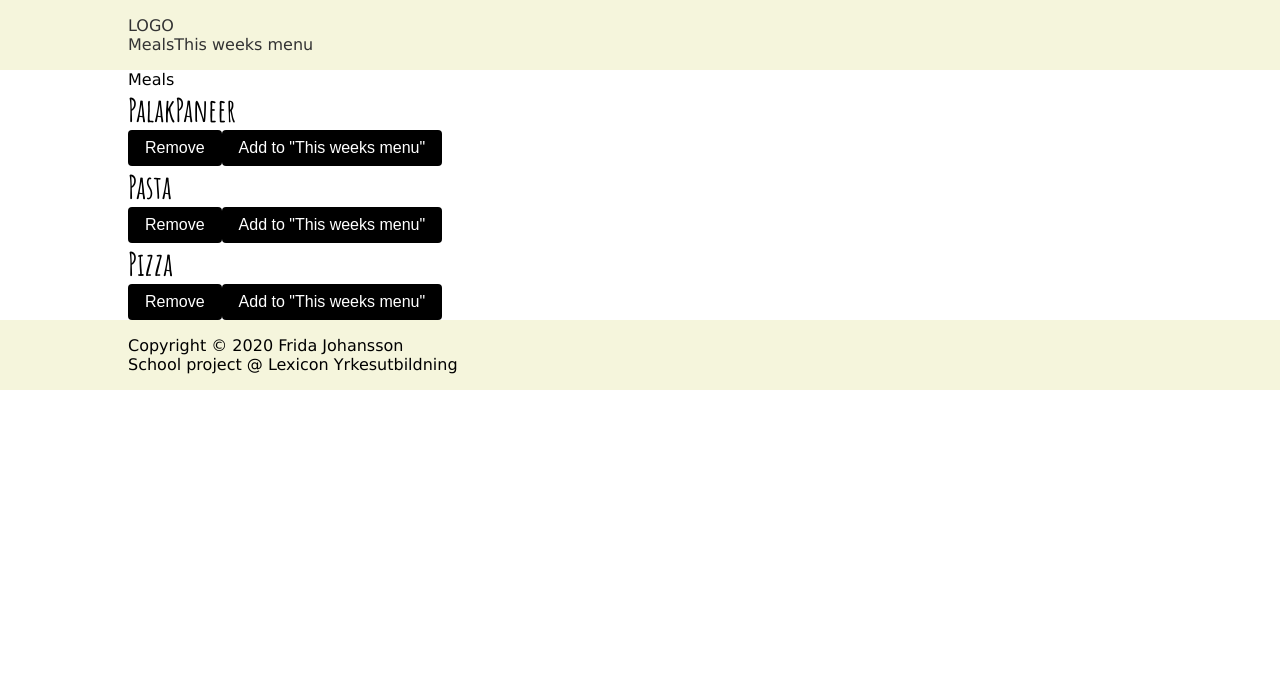
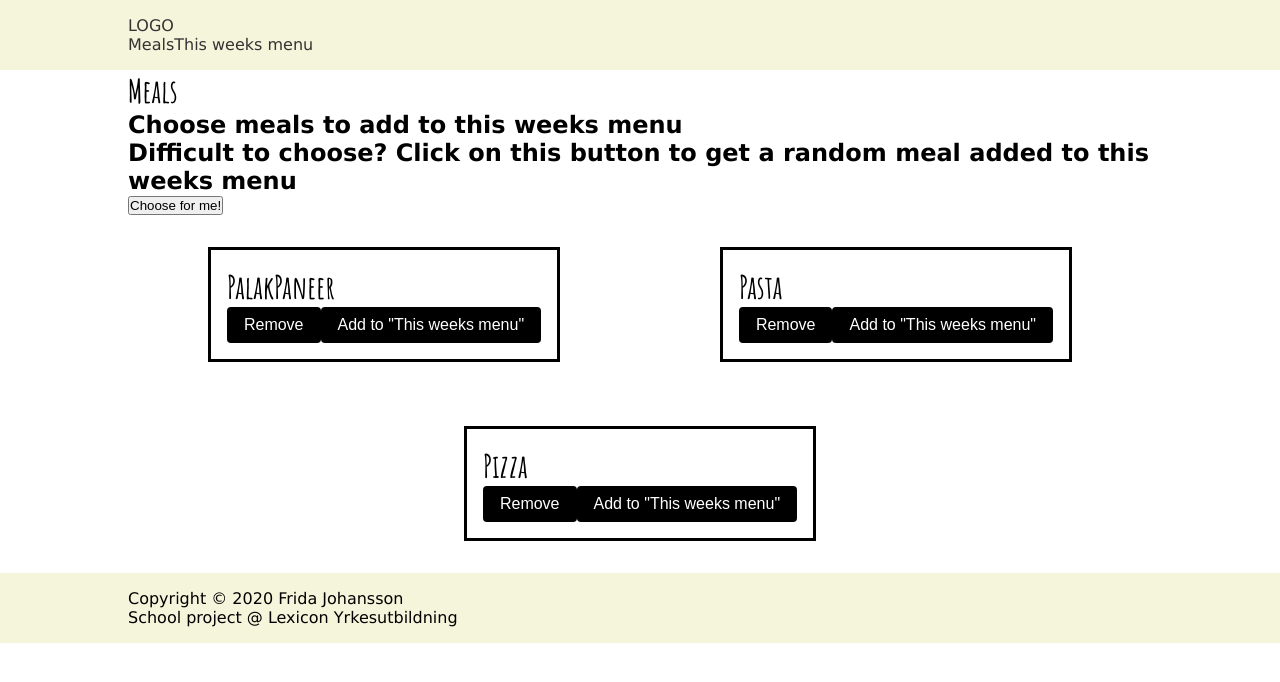
Before and after one commit to johanssonfridamaria/meals-of-the-week-app, a Vue app: page / in a window 1280 px wide. Shown: the top 682 px of the page. Built offline with nearby package versions, Linux system fonts and the light colour scheme.

Commit message:
imported mealCard component. added text,

```diff
--- a/src/views/Meals.vue
+++ b/src/views/Meals.vue
@@ -1,27 +1,31 @@
 <template>
   <div>
-    Meals
-    <div class="meal-card" v-for="(meal, index) in meals" :key="index">
-      <h1>{{ meal.index }}</h1>
-      <h1>{{ meal.name }}</h1>
-      <button class="btn">Remove</button>
-      <button class="btn">Add to "This weeks menu"</button>
+    <h1>Meals</h1>
+    <h2>Choose meals to add to this weeks menu</h2>
+    <h2>Difficult to choose? Click on this button to get a random meal added to this weeks menu</h2>
+    <button>Choose for me!</button>
+    <div class="d-flex row-wrap">
+    <mealCard v-for="(meal, index) in meals" :key="index" :meal="meal"/>
     </div>
   </div>
 </template>
 
 <script>
+import MealCard from '../components/Meals/MealCard'
 import { mapGetters } from 'vuex';
 
 export default {
   name: 'Meals',
-  // components: {},
-  // methods: {},
+  components: {
+    MealCard,
+  },
   computed: {
     ...mapGetters(['meals']),
   },
-  // created(){
 
-  // }
 };
 </script>
+
+<style scoped>
+
+</style>
```
